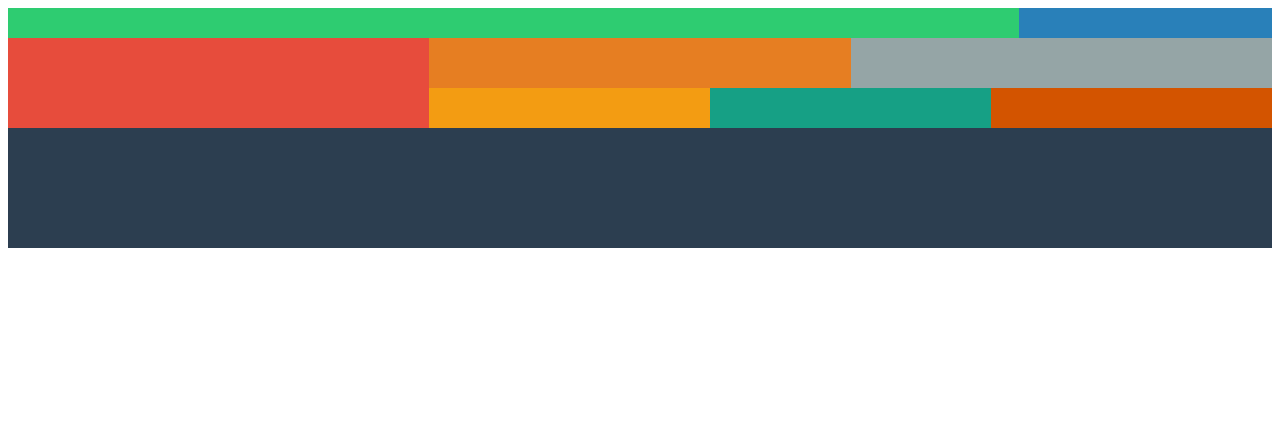
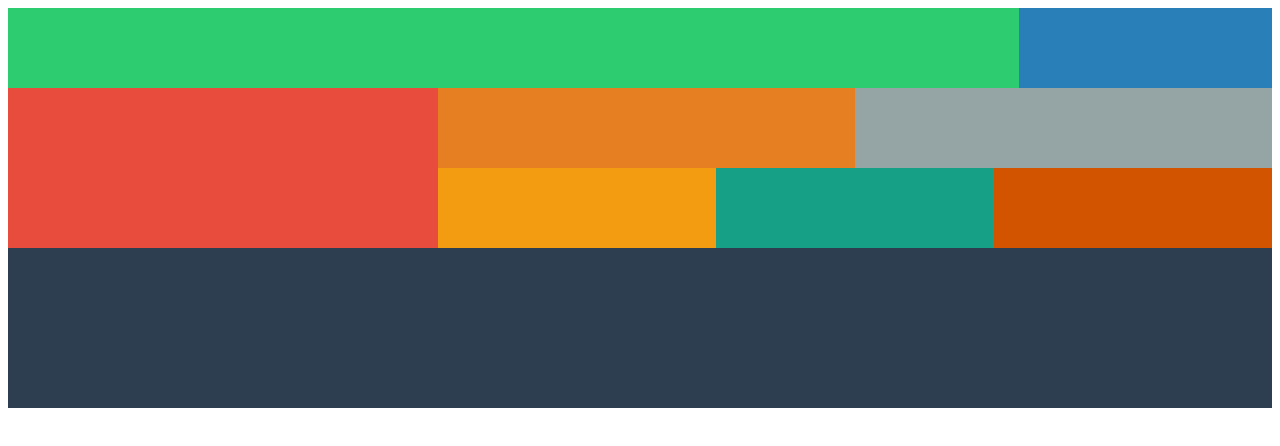
Before and after one commit to yvesmaried/exo6, a plain HTML site: page index.html in a window 1280 px wide. Drawn offline with Linux system fonts and the light colour scheme.

Commit message:
index.html

```diff
--- a/index.html
+++ b/index.html
@@ -8,23 +8,23 @@
 </head>
 
 <body>
-    <div class="box" id="bloc1">
+    <div id="bloc1">
     </div>
-    <div class="box" id="bloc2">
+    <div id="bloc2">
     </div>
-    <div class="box" id="bloc3">
+    <div id="bloc3">
     </div>
-    <div class="box" id="bloc4">
+    <div id="bloc4">
     </div>
-    <div class="box" id="bloc5">
+    <div id="bloc5">
     </div>
-    <div class="box" id="bloc6">
+    <div id="bloc6">
     </div>
-    <div class="box" id="bloc7">
+    <div id="bloc7">
     </div>
-    <div class="box" id="bloc8">
+    <div id="bloc8">
     </div>
-    <div class="box" id="bloc9">
+    <div id="bloc9">
     </div>
 </body>
 
--- a/styles.css
+++ b/styles.css
@@ -1,53 +1,67 @@
-* {
-    box-sizing: border-box;
+  html,
+  body {
+      height: 100%;
   }
-  .box {
+
+  #bloc1 {
       float: left;
-    width: 33.33%;
-    padding: 50px;
-  }
-#bloc1 {
       background-color: #2ecc71;
-    padding: 15px;
+      height: 10%;
       width: 80%;
   }
+
   #bloc2 {
+      float: left;
       background-color: #2980b9;
-    padding: 15px;
+      height: 10%;
       width: 20%;
   }
+
   #bloc3 {
+      float: left;
       background-color: #e74c3c;
-    padding: 45px;
-    width: 33.33%;
+      height: 20%;
+      width: 34%;
   }
+
   #bloc4 {
+      float: left;
       background-color: #e67e22;
-    padding: 25px;
-    width: 33.33%;
+      height: 10%;
+      width: 33%;
   }
+
   #bloc5 {
+      float: left;
       background-color: #95a5a6;
-    padding: 25px;
-    width: 33.33%;
+      height: 10%;
+      width: 33%;
   }
+
   #bloc6 {
+      float: left;
       background-color: #f39c12;
-   padding: 20px;
-   width: 22.22%;
+      height: 10%;
+      width: 22%;
   }
+
   #bloc7 {
+      float: left;
       background-color: #16a085;
-   padding: 20px;
-   width: 22.22%;
+      height: 10%;
+      width: 22%;
   }
+
   #bloc8 {
+      float: left;
       background-color: #d35400;
-    padding: 20px;
-    width: 22.22%;
+      height: 10%;
+      width: 22%;
   }
+
   #bloc9 {
+      float: left;
       background-color: #2c3e50;
-    padding: 60px;
+      height: 20%;
       width: 100%;
   }
```
Lines whose indentation alone changed are shown as unchanged.
